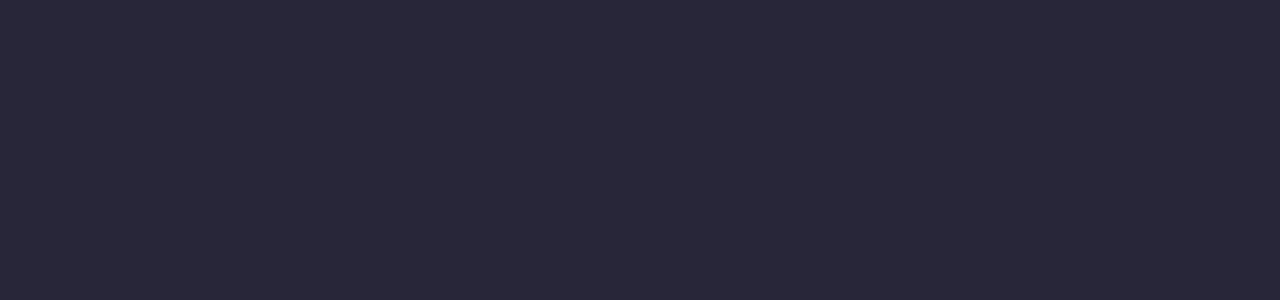
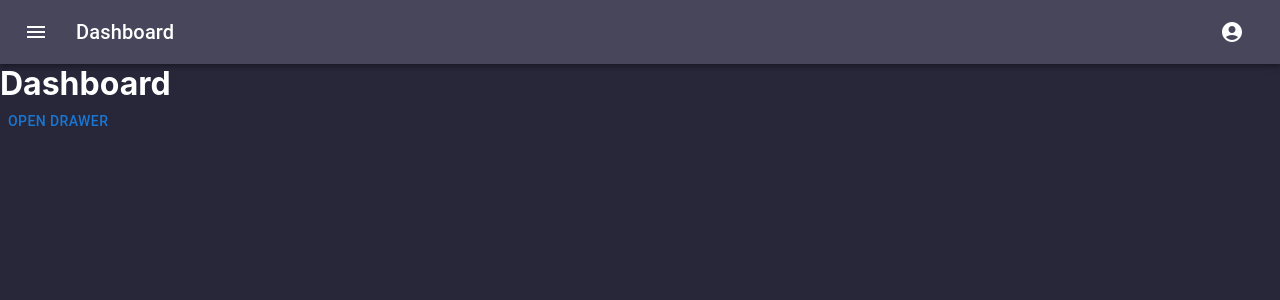
Before and after one commit to luanfelipeantunes/recruiting-laon, a React (Create React App) app in the folder recruiting-laon-frontend-admin/: page /dashboard in a window 1280 px wide. Before the commit this address had no page. Shown: the top 300 px of the page. Built offline with nearby package versions, Linux system fonts and the light colour scheme; the HTML template or start-up script is replaced by a standard one.

Commit message:
Starting dashboard

```diff
--- a/recruiting-laon-frontend-admin/package.json
+++ b/recruiting-laon-frontend-admin/package.json
@@ -5,6 +5,7 @@
   "dependencies": {
     "@emotion/react": "^11.13.3",
     "@emotion/styled": "^11.13.0",
+    "@mui/icons-material": "^6.1.0",
     "@mui/material": "^6.1.0",
     "@testing-library/jest-dom": "^5.17.0",
     "@testing-library/react": "^13.4.0",
--- a/recruiting-laon-frontend-admin/src/App.js
+++ b/recruiting-laon-frontend-admin/src/App.js
@@ -1,7 +1,8 @@
 import './app/global.css';
 import { BrowserRouter as Router, Route, Routes } from 'react-router-dom';
 import Login from '../src/app/pages/Login';
-import Container from './app/components/container/Container';
+import Container from './app/components/container/Background';
+import Dashboard from '../src/app/pages/dashboard/Dashboard';
 
 function App() {
   return (
@@ -10,6 +11,7 @@ function App() {
         <Container>
           <Routes>
             <Route path="/" element={<Login />} />
+            <Route path='/dashboard' element={<Dashboard />} />
           </Routes>
         </Container>
       </Router>
--- /dev/null
+++ b/recruiting-laon-frontend-admin/src/app/components/container/Background.js
@@ -0,0 +1,9 @@
+import styles from './Background.module.css';
+
+export default function Background({ children }) {
+  return (
+    <div className={styles.background}>
+      {children}
+    </div>
+  );
+}
--- /dev/null
+++ b/recruiting-laon-frontend-admin/src/app/components/container/Background.module.css
@@ -0,0 +1,6 @@
+.background{
+    height: 100vh;
+    background: linear-gradient(to bottom, var(--gray-200) 368px, var(--gray-100) 368px);
+    display: flex;
+    justify-content: center;
+}
--- a/recruiting-laon-frontend-admin/src/app/components/container/Container.module.css
+++ b/recruiting-laon-frontend-admin/src/app/components/container/Container.module.css
@@ -1,6 +1,3 @@
 .container{
-    height: 100vh;
-    background: linear-gradient(to bottom, var(--gray-200) 368px, var(--gray-100) 368px);
-    display: flex;
-    justify-content: center;
+    width: 100%;
 }
--- /dev/null
+++ b/recruiting-laon-frontend-admin/src/app/components/headerBetter/HeaderBetter.js
@@ -0,0 +1,73 @@
+import * as React from 'react';
+import AppBar from '@mui/material/AppBar';
+import Box from '@mui/material/Box';
+import Toolbar from '@mui/material/Toolbar';
+import Typography from '@mui/material/Typography';
+import IconButton from '@mui/material/IconButton';
+import MenuIcon from '@mui/icons-material/Menu';
+import AccountCircle from '@mui/icons-material/AccountCircle';
+import MenuItem from '@mui/material/MenuItem';
+import Menu from '@mui/material/Menu';
+
+export default function HeaderBetter() {
+  const [anchorEl, setAnchorEl] = React.useState(null);
+
+  const handleMenu = (event) => {
+    setAnchorEl(event.currentTarget);
+  };
+
+  const handleClose = () => {
+    setAnchorEl(null);
+  };
+
+  return (
+    <Box sx={{ flexGrow: 1 }}>
+      <AppBar position="static" sx={{ backgroundColor: "var(--gray-300)" }}>
+        <Toolbar>
+          <IconButton
+            size="large"
+            edge="start"
+            color="inherit"
+            aria-label="menu"
+            sx={{ mr: 2 }}
+          >
+            <MenuIcon />
+          </IconButton>
+          <Typography variant="h6" component="div" sx={{ flexGrow: 1 }}>
+            Dashboard
+          </Typography>
+          <div>
+            <IconButton
+              size="large"
+              aria-label="account of current user"
+              aria-controls="menu-appbar"
+              aria-haspopup="true"
+              onClick={handleMenu}
+              color="inherit"
+            >
+              <AccountCircle />
+            </IconButton>
+            <Menu
+              id="menu-appbar"
+              anchorEl={anchorEl}
+              anchorOrigin={{
+                vertical: 'top',
+                horizontal: 'right',
+              }}
+              keepMounted
+              transformOrigin={{
+                vertical: 'top',
+                horizontal: 'right',
+              }}
+              open={Boolean(anchorEl)}
+              onClose={handleClose}
+            >
+              <MenuItem onClick={handleClose}>Profile</MenuItem>
+              <MenuItem onClick={handleClose}>My account</MenuItem>
+            </Menu>
+          </div>
+        </Toolbar>
+      </AppBar>
+    </Box>
+  );
+}
--- /dev/null
+++ b/recruiting-laon-frontend-admin/src/app/pages/dashboard/Dashboard.js
@@ -0,0 +1,13 @@
+import Container from '../../components/container/Container';
+import HeaderBetter from '../../components/headerBetter/HeaderBetter';
+import SideBar from '../../sideBar/SideBar';
+
+export default function Dashboard() {
+    return (
+        <Container>
+            <HeaderBetter />
+            <h1>Dashboard</h1>
+            <SideBar/>
+        </Container>
+    )
+}
--- /dev/null
+++ b/recruiting-laon-frontend-admin/src/app/sideBar/DrawerItems.js
@@ -0,0 +1,36 @@
+import { List, ListItem, ListItemIcon, ListItemText } from "@mui/material";
+import HomeIcon from '@mui/icons-material/Home';
+import InfoIcon from '@mui/icons-material/Info';
+import MiscellaneousServicesIcon from '@mui/icons-material/MiscellaneousServices';
+import ContactsIcon from '@mui/icons-material/Contacts';
+
+export default function DrawerItems() {
+    return (
+        <List>
+            <ListItem button>
+                <ListItemIcon>
+                    <HomeIcon />
+                </ListItemIcon>
+                <ListItemText primary="Home" />
+            </ListItem>
+            <ListItem button>
+                <ListItemIcon>
+                    <InfoIcon />
+                </ListItemIcon>
+                <ListItemText primary="About" />
+            </ListItem>
+            <ListItem button>
+                <ListItemIcon>
+                    <MiscellaneousServicesIcon />
+                </ListItemIcon>
+                <ListItemText primary="Services" />
+            </ListItem>
+            <ListItem button>
+                <ListItemIcon>
+                    <ContactsIcon />
+                </ListItemIcon>
+                <ListItemText primary="Contact" />
+            </ListItem>
+        </List>
+    )
+}
--- /dev/null
+++ b/recruiting-laon-frontend-admin/src/app/sideBar/SideBar.js
@@ -0,0 +1,23 @@
+import { Button, Drawer} from '@mui/material';
+import React from 'react';
+import DrawerItems from './DrawerItems';
+
+export default function SideBar() {
+    const [isDrawerOpen, setIsDrawerOpen] = React.useState(false);
+
+    const toggleDrawer = (event) => {
+        if (event.type === 'keydown' && (event.key === 'Tab' || event.key === 'Shift')) {
+            return;
+        }
+        setIsDrawerOpen(!isDrawerOpen);
+    }
+
+    return (
+        <div>
+            <Button onClick={toggleDrawer}>Open Drawer</Button>
+            <Drawer anchor='left' open={isDrawerOpen} onClose={toggleDrawer}>
+                <DrawerItems />
+            </Drawer>
+        </div>
+    )
+}
```
Also changed, not shown: recruiting-laon-frontend-admin/src/app/components/container/Container.js (+5 -5 lines), recruiting-laon-frontend-admin/src/app/components/input/InputBetter.js (+4 -4 lines), 1 other file (tests, documents, lock files or other folders).
